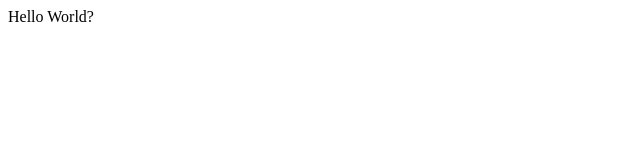
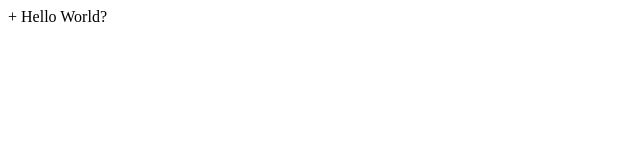
Before and after one commit to vvvvxyz/cautious-memory, a plain HTML site: page index.html in a window 1280 px wide. Shown: the full height of the page, 0-640 px from the left. Drawn offline with Linux system fonts and the light colour scheme.

Commit message:
index.html

```diff
--- a/index.html
+++ b/index.html
@@ -6,6 +6,6 @@
     <title>Hello</title>
 </head>
 <body>
-    Hello World?
+   + Hello World?
 </body>
 </html>
```
